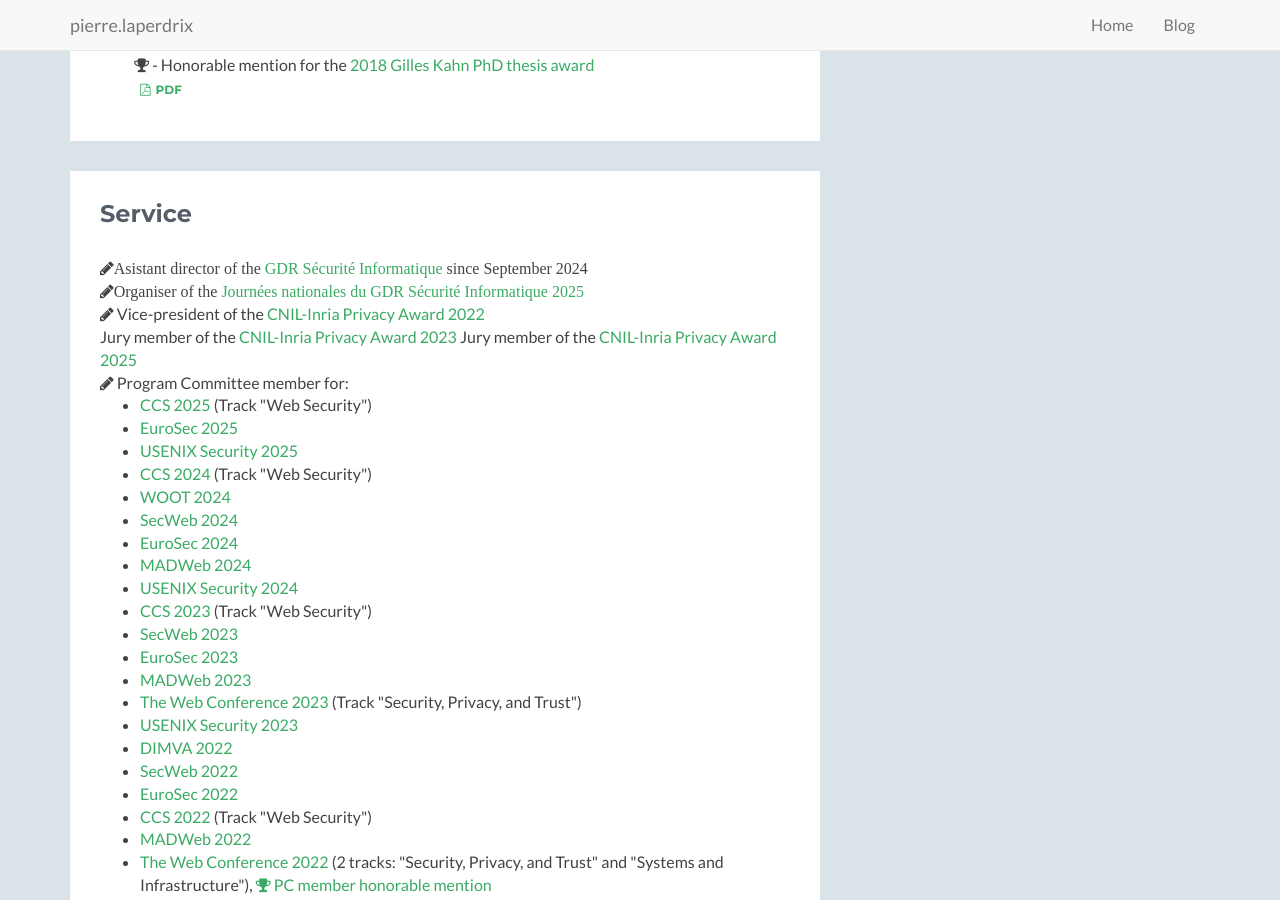
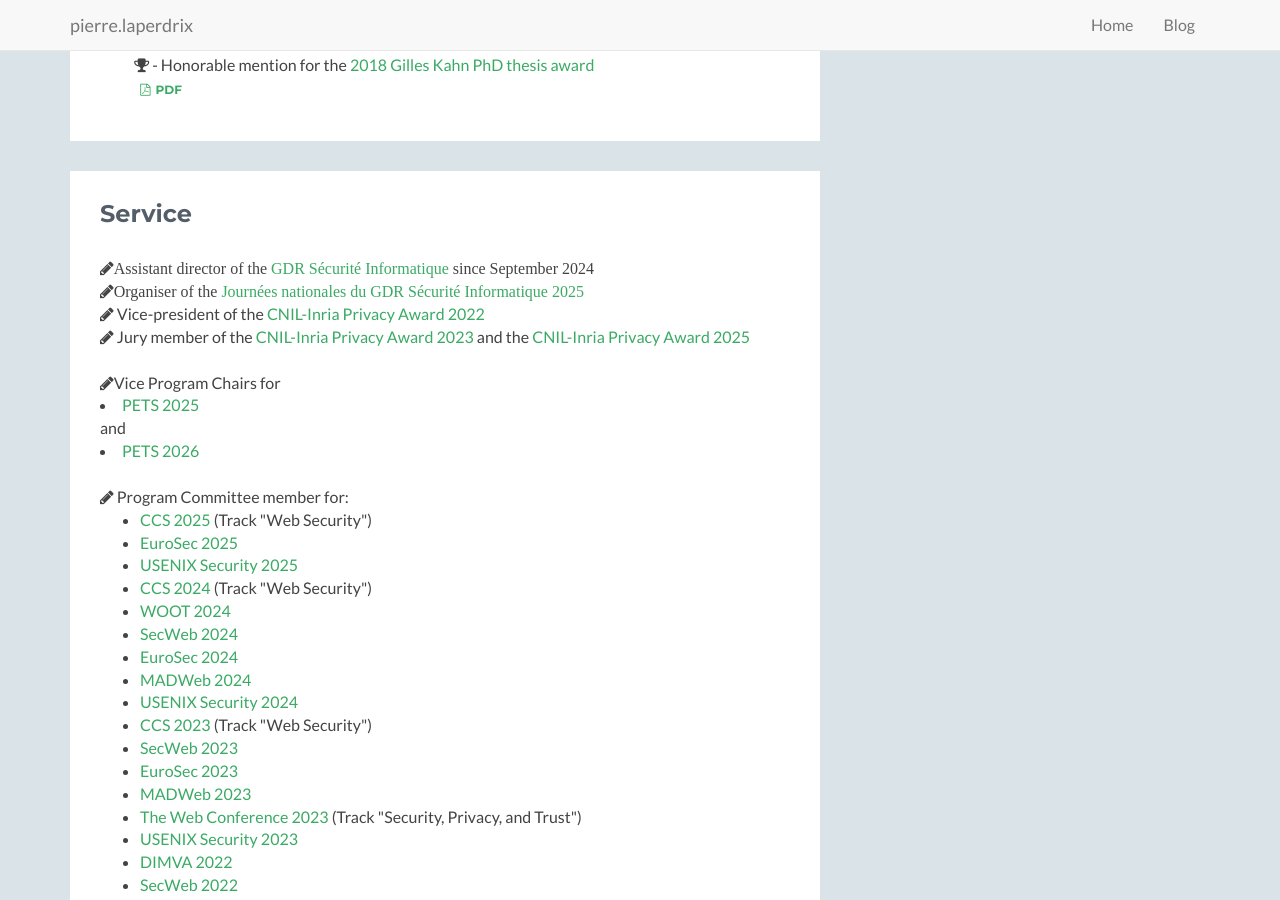
Before and after one commit to plaperdr/plaperdr.github.io, a Jekyll site: the page built from index.html, in a window 1280 px wide and 900 px high, scrolled down 5706 px. Built offline with Jekyll 4.4.1, drawn with Linux system fonts in a browser that asks for light colours.

Commit message:
Updating site

```diff
--- a/index.html
+++ b/index.html
@@ -399,14 +399,16 @@
                 <div class="section-inner">
                     <h2 class="heading">Service</h2>
                     <div class="content">
-                        <i class="fa fa-pencil">Asistant director of the <a href="https://gdr-securite.irisa.fr/en/gdr-securite-informatique-en/" target="_blank">GDR Sécurité Informatique</a> since September 2024</i>
+                        <i class="fa fa-pencil">Assistant director of the <a href="https://gdr-securite.irisa.fr/en/gdr-securite-informatique-en/" target="_blank">GDR Sécurité Informatique</a> since September 2024</i>
                         <br>
                         <i class="fa fa-pencil">Organiser of the <a href="https://gdr-secu-jn2025.sciencesconf.org/" target="_blank">Journées nationales du GDR Sécurité Informatique 2025</a></i>
                         <br>
                         <i class="fa fa-pencil"></i> Vice-president of the <a href="https://www.cnil.fr/en/launch-7th-edition-cnil-inria-privacy-award" target="_blank">CNIL-Inria Privacy Award 2022</a>
                         <br>
-                        Jury member of the <a href="https://www.cnil.fr/en/launch-8th-edition-cnil-inria-privacy-award" target="_blank">CNIL-Inria Privacy Award 2023</a>
-                        Jury member of the <a href="https://www.cnil.fr/en/launch-9th-edition-cnil-inria-privacy-awardw" target="_blank">CNIL-Inria Privacy Award 2025</a>
+                        <i class="fa fa-pencil"></i> Jury member of the <a href="https://www.cnil.fr/en/launch-8th-edition-cnil-inria-privacy-award" target="_blank">CNIL-Inria Privacy Award 2023</a> and
+                        the <a href="https://www.cnil.fr/en/launch-9th-edition-cnil-inria-privacy-awardw" target="_blank">CNIL-Inria Privacy Award 2025</a><br>
+                        <br>
+                        <i class="fa fa-pencil"></i>Vice Program Chairs for <li><a href="https://petsymposium.org/cfp25.php" target="_blank">PETS 2025</a></li> and <li><a href="https://petsymposium.org/cfp26.php" target="_blank">PETS 2026</a></li>
                         <br>
                         <i class="fa fa-pencil"></i> Program Committee member for:
                         <ul><li><a href="https://www.sigsac.org/ccs/CCS2025/" target="_blank">CCS 2025</a> (Track "Web Security")</li>
```
